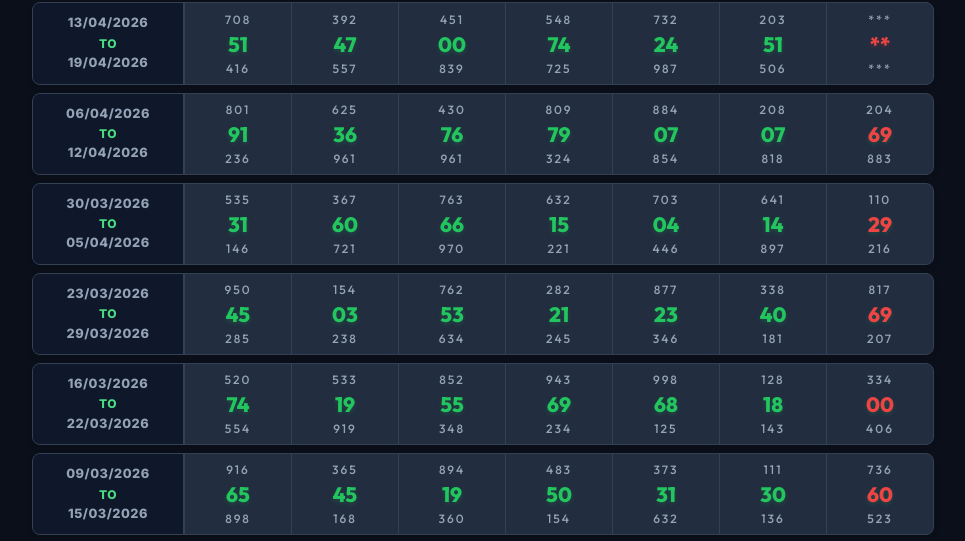
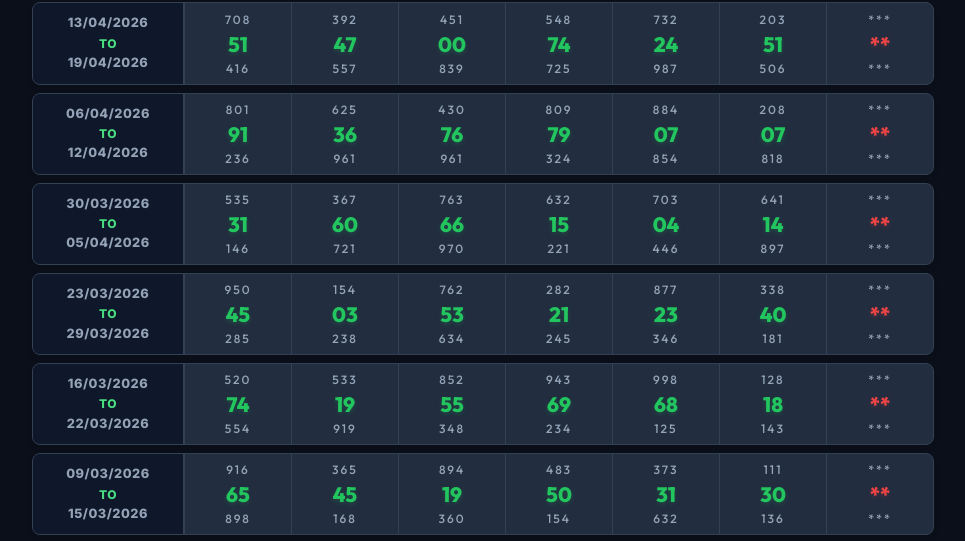
Before and after one commit to dpbosspak/dpbosspak.github.io, a plain HTML site: page index.html in a window 1280 px wide. Shown: the part 230-771 px from the top of the page, without its empty margins (158-1123 px from the left). Drawn offline with Linux system fonts and the light colour scheme.

Commit message:
Hide numbers on Sunday

```diff
--- a/index.html
+++ b/index.html
@@ -323,20 +323,29 @@
                             </div>
                         `;
                     } else {
+                        let isSunday = (loopDate.getDay() === 0);
+
+                        if (isSunday) {
+                            // On Sunday, we don't show numbers
+                            boxesHtml += `
+                                <div class="day-box empty-day">
+                                    <div class="patti">***</div>
+                                    <div class="jodi">**</div>
+                                    <div class="patti">***</div>
+                                </div>
+                            `;
+                        } else {
                             // Inject static data so refresh doesn't change it
                             let { first, middle, third } = getStaticPairs(loopDate);
-
-                        // Style Sunday differently visually (Red Jodi)
-                        let isSunday = (loopDate.getDay() === 0);
-                        let jodiStyle = isSunday ? 'style="color: var(--accent-sunday);"' : '';
 
                             boxesHtml += `
                                 <div class="day-box">
                                     <div class="patti">${first}</div>
-                                <div class="jodi" ${jodiStyle}>${middle}</div>
+                                    <div class="jodi">${middle}</div>
                                     <div class="patti">${third}</div>
                                 </div>
                             `;
+                        }
                     }
                 }
 
```
Lines whose indentation alone changed are shown as unchanged.
